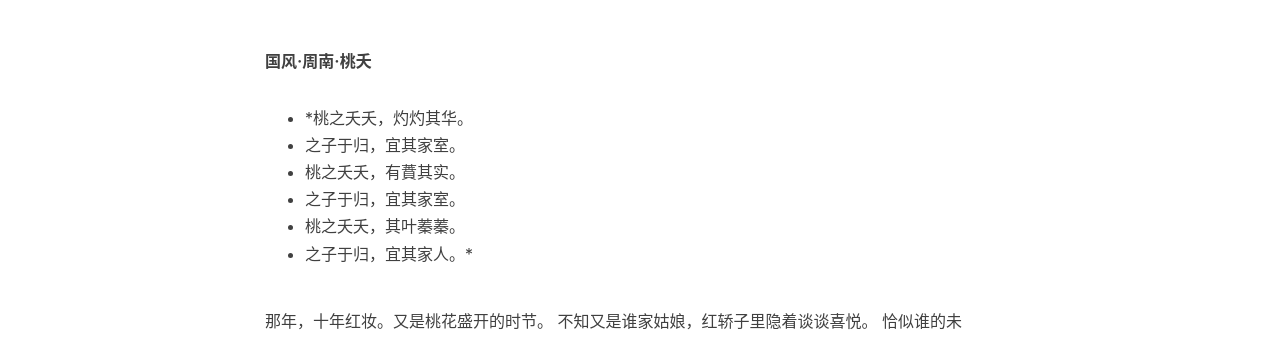
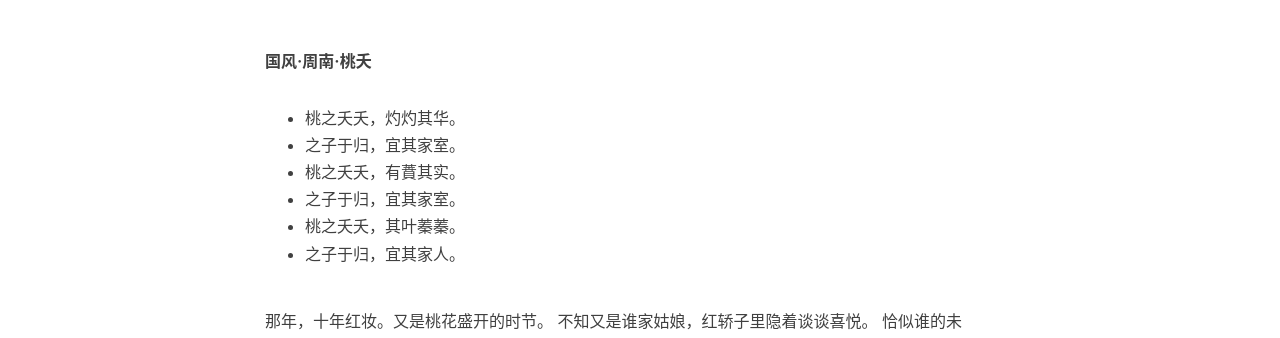
Before and after one commit to merrygreek/merrygreek.github.io, a Jekyll site: the page built from img/_posts/2018-11-20-think-25.markdown, in a window 1280 px wide. Shown: the part 525-863 px from the top of the page. Built offline with Jekyll 4.4.1, drawn with Linux system fonts in a browser that asks for light colours; nearby versions of some CDN libraries; comment, search, counter and statistics services are not loaded.

Commit message:
first commit

```diff
--- a/img/_posts/2018-11-20-think-25.markdown
+++ b/img/_posts/2018-11-20-think-25.markdown
@@ -11,12 +11,12 @@ tags:
 
 **国风·周南·桃夭**
 
-- *桃之夭夭，灼灼其华。
+- 桃之夭夭，灼灼其华。
 - 之子于归，宜其家室。
 - 桃之夭夭，有蕡其实。
 - 之子于归，宜其家室。
 - 桃之夭夭，其叶蓁蓁。
-- 之子于归，宜其家人。*
+- 之子于归，宜其家人。
 
 那年，十年红妆。又是桃花盛开的时节。
 不知又是谁家姑娘，红轿子里隐着谈谈喜悦。
```
